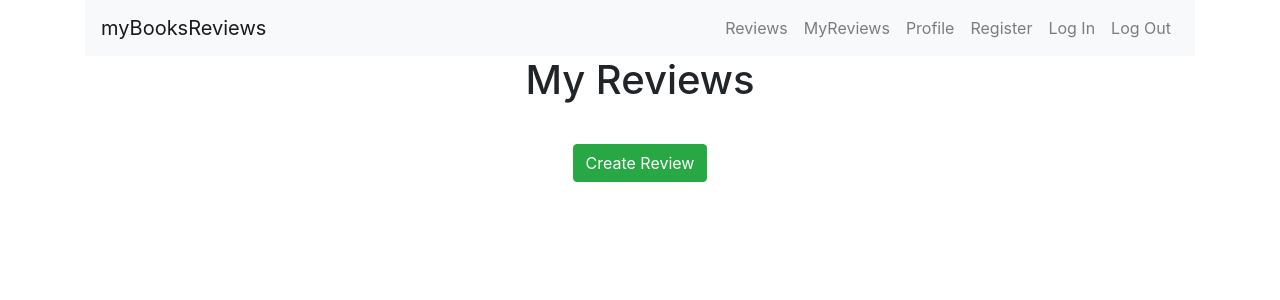
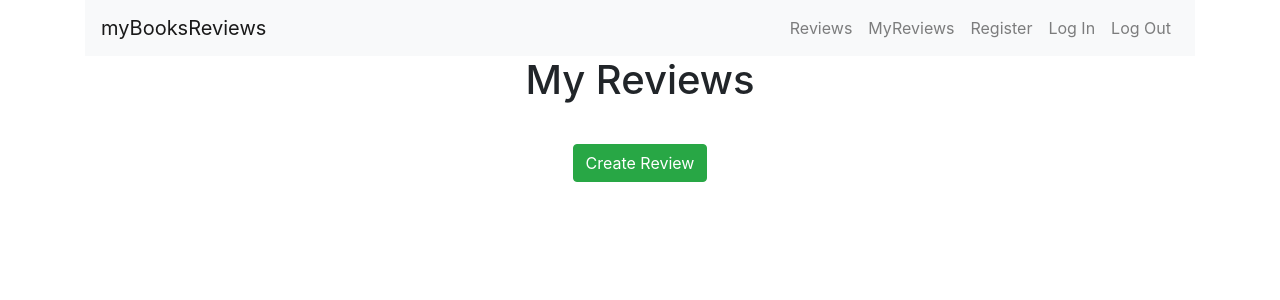
Before and after one commit to hfzespinoz4/myBooksReviews, a Flask app: page /myreviews in a window 1280 px wide. Shown: the top 300 px of the page. Run offline with Flask 2, Linux system fonts and the light colour scheme; the visitor is signed in with stand-in values (Sample User, id 1); data that the repository does not hold is empty; some libraries are stand-ins or nearby versions.

Commit message:
Addding comments to the project

```diff
--- a/app.py
+++ b/app.py
@@ -37,13 +37,6 @@ def get_myreviews():
         return render_template("login.html")
     else:
         return render_template("myreviews.html", myreviews=myreviews)
-
-
-@app.route("/profile")
-def get_profile():
-    usr = session["user"]
-    profile = mongo.db.users.find({"user": usr})
-    return render_template("profile.html", profile=profile)
 
 
 @app.route("/edit_review/<review_id>", methods=["GET", "POST"])
@@ -105,7 +98,7 @@ def get_register():
         # put the new user into 'session' cookie
         session["user"] = request.form.get("register-username").lower()
         flash("Registration Succesful")
-        return redirect(url_for("profile", username=session["user"]))
+        return redirect(url_for("get_reviews"))
     return render_template("register.html")
 
 
--- a/templates/base.html
+++ b/templates/base.html
@@ -16,17 +16,20 @@
         {% endblock %}
     </head>
     <body class="container">
+        <!-- Header Section  -->
         <header>
             <nav class="navbar navbar-expand-lg navbar-light bg-light">
+                <!-- Logo Section  -->
                 <a class="navbar-brand" href="{{ url_for('get_reviews') }}">myBooksReviews</a>
                 <button class="navbar-toggler" type="button" data-toggle="collapse" data-target="#navbarNavAltMarkup" aria-controls="navbarNavAltMarkup" aria-expanded="false" aria-label="Toggle navigation">
                     <span class="navbar-toggler-icon"></span>
                 </button>
+
+                <!-- Navbar Menu -->
                 <div class="collapse navbar-collapse" id="navbarNavAltMarkup">
                     <div class="navbar-nav ml-auto">
                         <a class="nav-link" href="{{ url_for('get_reviews') }}">Reviews </a>
                         <a class="nav-link" href="{{ url_for('get_myreviews') }}">MyReviews</a>
-                        <a class="nav-link" href="{{ url_for('get_profile') }}">Profile</a>
                         <a class="nav-link" href="{{ url_for('get_register') }}">Register</a>
                         <a class="nav-link" href="{{ url_for('get_login') }}">Log In</a>
                         <a class="nav-link" href="{{ url_for('get_logout') }}">Log Out</a>
@@ -34,17 +37,21 @@
                 </div>
             </nav>
         </header>
+
+        <!-- Flash Messages Section  -->
         <section>
             {% with messages = get_flashed_messages() %}
                 {% if messages %}
                     {% for message in messages %}
                         <div class="alert alert-warning text-center" role="alert">
-                             {{ message }}
+                            {{ message }}
                         </div>
                     {% endfor %}
                 {% endif %}
             {% endwith %}
         </section>
+
+        <!-- Main or Content Section  -->
         <main>
             <div>
                 <div class="row">
@@ -56,6 +63,8 @@
                 </div>
             </div>
         </main>
+
+        <!-- Footer Section -->
         <footer class="mt-2">
             <div class="row justify-content-between">
                 <div class="col-12 col-sm-12">
@@ -75,10 +84,10 @@
                             </a>
                         </li>
 
-                        <!-- Contact Link -->
+                        <!-- Facebook Page Link -->
                         <li class="mx-3 hvr-bounce-in">
-                            <a class="review-button" target="_blank" href="https://github.com/hfzespinoz4">
-                                <i class="fas fa-envelope" aria-hidden="true"></i>
+                            <a class="review-button" target="_blank" href="https://facebook.com/hzunigae">
+                                <i class="fas fa-facebook" aria-hidden="true"></i>
                             </a>
                         </li>
                     </ul>
--- a/templates/profile.html
+++ b/templates/profile.html
@@ -1,7 +1,7 @@
 {% extends "base.html" %}
 {% block content %}
     <div class="profile-container">
-        <h2 class="text-4 text-center"> {{ usr}} Profile</h2>
+        <h2 class="text-4 text-center">  Profile</h2>
         <div class="col-sm-12 col-md-8 mx-auto profile">
             <div class="pt-2">
                 <img class="d-flex col-sm-5 mx-auto" src="https://www.clipartkey.com/mpngs/b/301-3011907_helping-the-poor-and-needy-clipart.png" alt="Profile Image" height="160px" width="160px">
@@ -19,7 +19,7 @@
                     <div class="form-group col-sm-12 mx-auto">
                         <label for="about">About Me</label>
                         <textarea name="about" id="about" cols="30" rows="2" class="form-control" aria-required="">
-                            {{ user.about}}
+                            {{- user.about -}}
                         </textarea>
                     </div>
 
```
Also changed, not shown: templates/editreview.html (+9 -0 lines).
